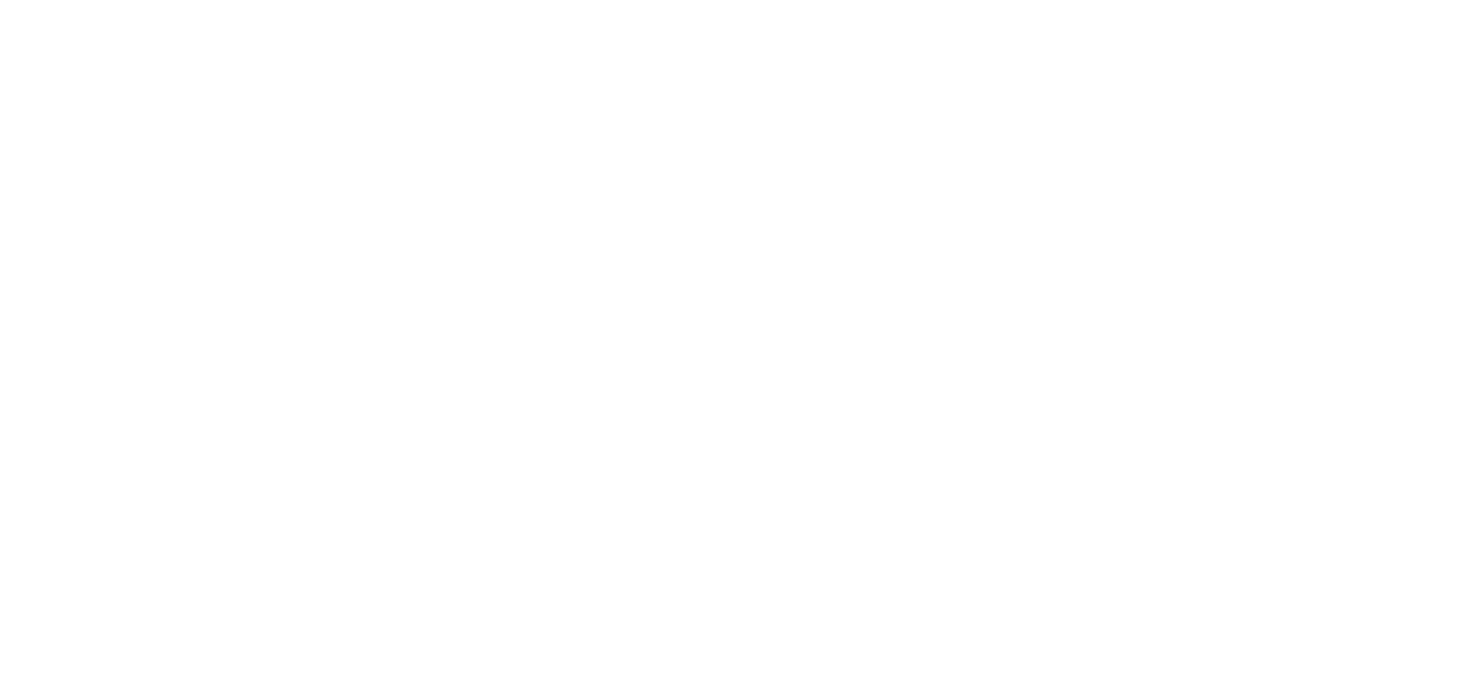
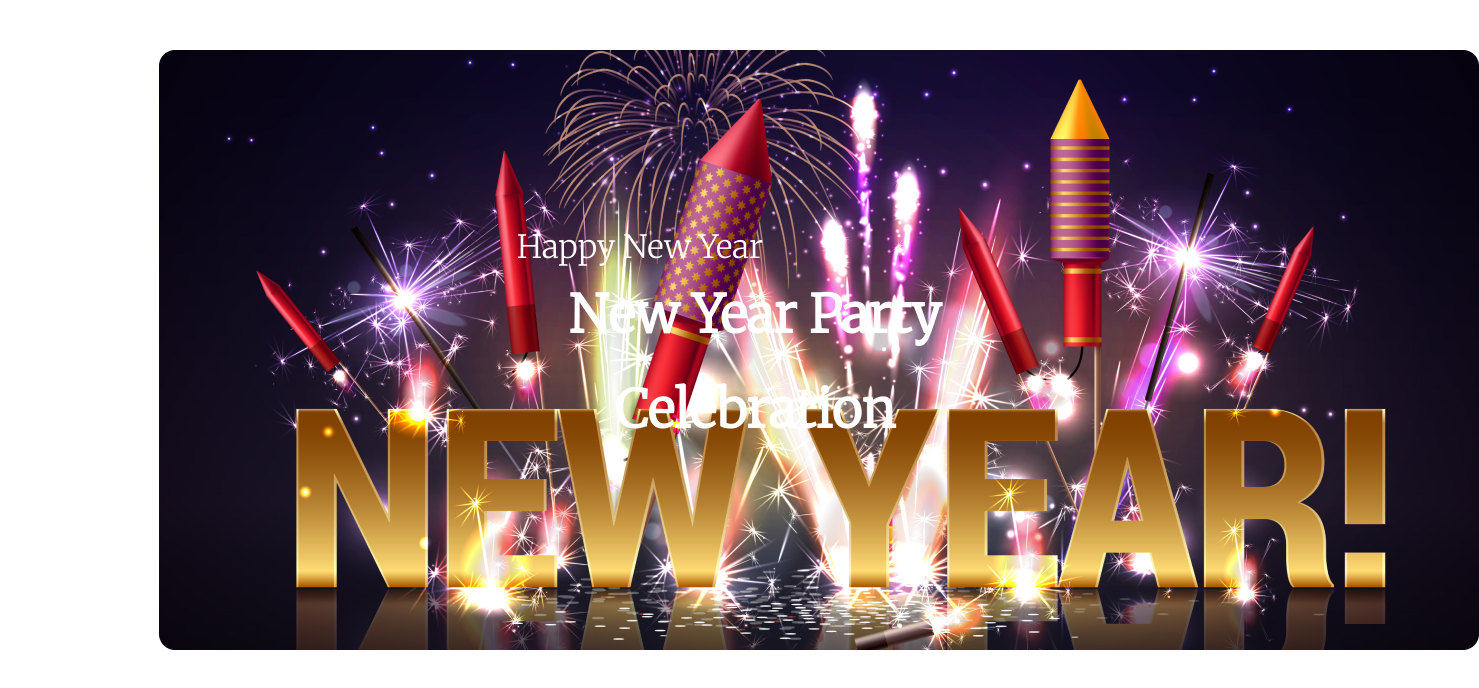
Before and after one commit to Biplob-bipu/Assignment-one, a plain HTML site: page index.html in a window 1280 px wide. Shown: the whole page, 1479 px wide, since content can reach past the window. Drawn offline with Linux system fonts and the light colour scheme.

Commit message:
added header style

```diff
--- a/index.html
+++ b/index.html
@@ -8,7 +8,15 @@
 </head>
 <body>
     <header>
-
+        <div class="container">
+            <div class="banner">
+                <img src="../images/Banner Image.png">
+                <div class="banner_message">
+                    <h3>Happy New Year</h3>
+                    <h1>New Year Party Celebration</h1>
+                </div>
+            </div>
+        </div>
     </header>
     <main>
 
--- a/styles/style.css
+++ b/styles/style.css
@@ -1,4 +1,48 @@
+@import url('https://fonts.googleapis.com/css2?family=Merriweather:wght@300&display=swap');
+
 *{
     margin:0;
     padding:0;
+    font-family: Merriweather;
 }
+.container{
+    width:83%;
+    max-width: 1320px;
+    margin:0 auto;
+}
+.banner{
+    margin:50px;
+
+}
+
+.banner_message{
+    text-align: center;
+    position:relative;
+    padding-top: 177px;
+
+
+}
+.banner_message h3{
+    color: #FFF;
+    text-align: center;
+    font-size: 32px;
+    font-style: normal;
+    font-weight: 400;
+    line-height: normal;
+}
+.banner_message h1{
+    color: #FFF;
+    text-align: center;
+    font-size: 52px;
+    font-style: normal;
+    font-weight: 900;
+    line-height: 95px;
+    width:632px;
+    height:190px;
+    padding-left: 280px;
+}
+.banner img{
+    position: absolute;
+    opacity: ;
+
+}
```
